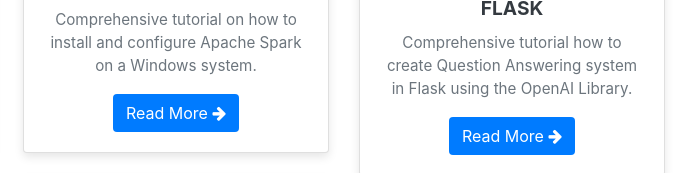
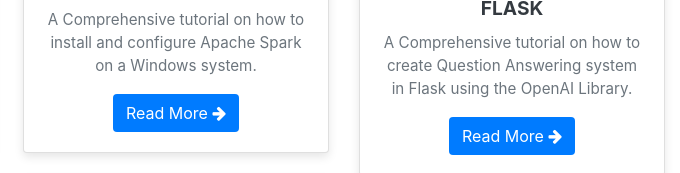
Before and after one commit to Mercytopsy/ob-portfolio, a website with bundled scripts: page blogs.html in a window 1280 px wide. Shown: the part 949-1122 px from the top of the page, 600-1280 px from the left. Built offline with nearby package versions, Linux system fonts and the light colour scheme; a web font is replaced by a local one.

Commit message:
update all data

```diff
--- a/blogs.html
+++ b/blogs.html
@@ -211,7 +211,7 @@
                     </a>
                     <div class="card-body text-center">
                         <h5 class="card-title">How to Install & Setup Apache Spark On Windows Machine</h5>
-                        <p class="card-text">Comprehensive tutorial on how to install and configure Apache Spark on a Windows system.</p>
+                        <p class="card-text">A Comprehensive tutorial on how to install and configure Apache Spark on a Windows system.</p>
                         <a href="https://python.plainenglish.io/how-to-install-setup-apache-spark-on-windows-machine-d20a539fc72e" target="_blank" class="btn read-more-btn">
                             Read More <i class="fa fa-arrow-right"></i>
                         </a>
@@ -227,7 +227,7 @@
                     </a>
                     <div class="card-body text-center">
                         <h5 class="card-title">Build Your Own Question Answering System with OpenAI and Flask</h5>
-                        <p class="card-text">Comprehensive tutorial how to create Question Answering system in Flask using the OpenAI Library.</p>
+                        <p class="card-text">A Comprehensive tutorial on how to create Question Answering system in Flask using the OpenAI Library.</p>
                         <a href="https://levelup.gitconnected.com/build-your-own-question-answering-system-with-openai-and-flask-2200507ac601" target="_blank" class="btn read-more-btn">
                             Read More <i class="fa fa-arrow-right"></i>
                         </a>
```
